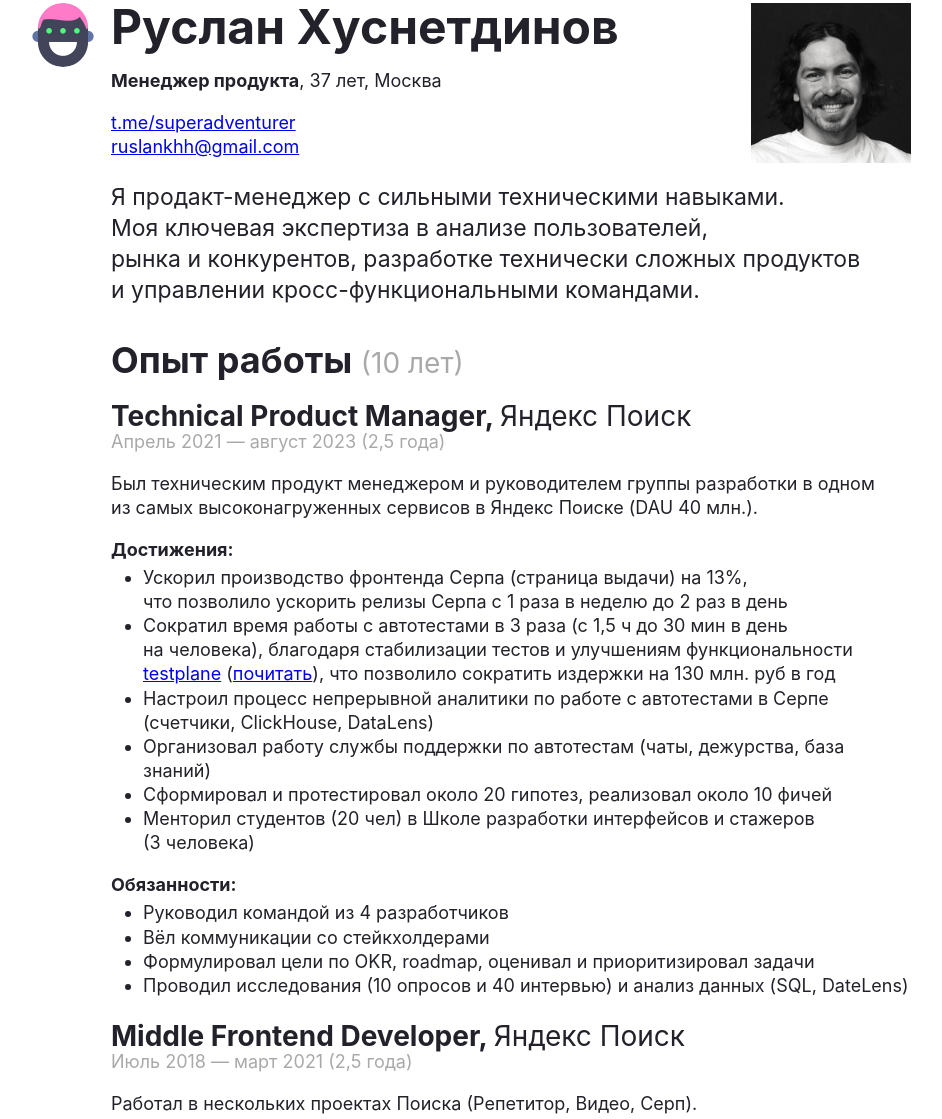
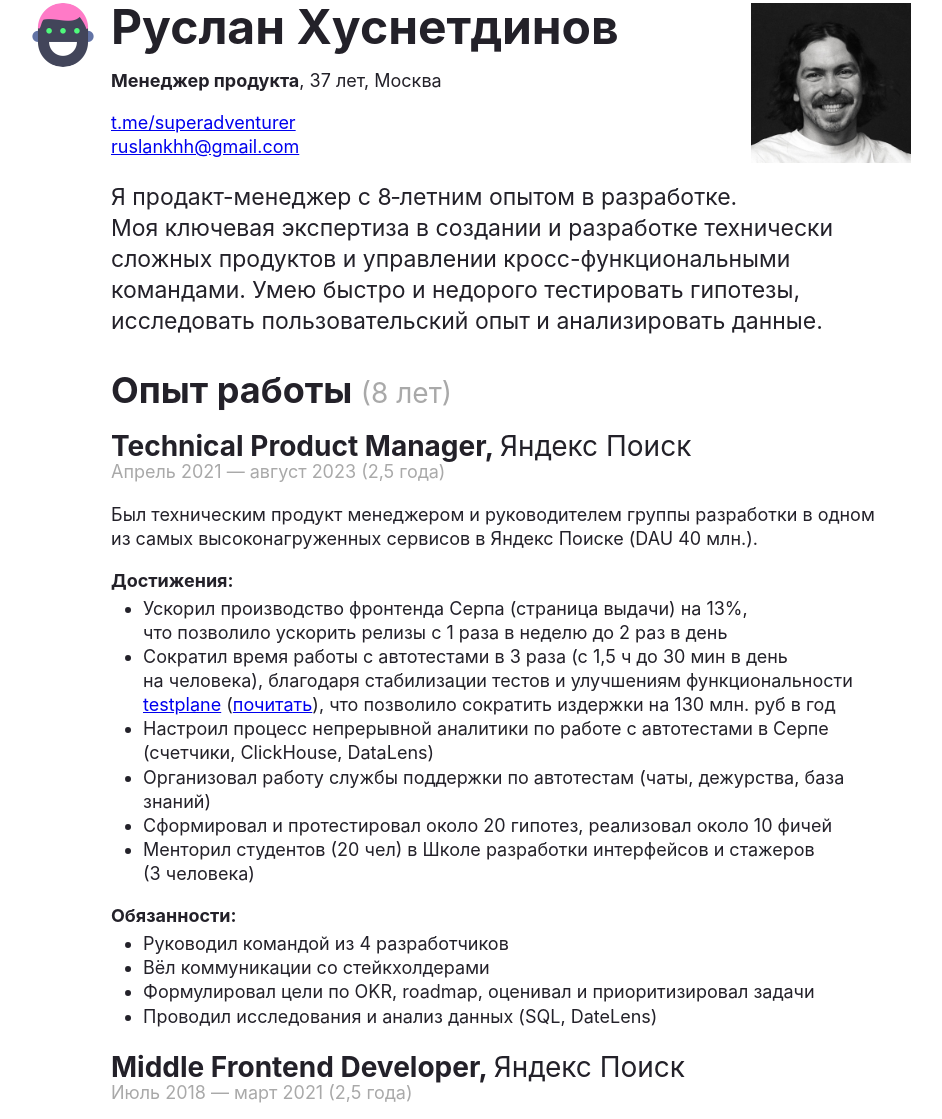
Before and after one commit to ruslanxdev/ruslanxdev.github.io, a Gatsby site: page /cv/ in a window 1280 px wide. Shown: the part 173-1292 px from the top of the page, without its empty margins (129-1071 px from the left). Built offline with nearby package versions, Linux system fonts and the light colour scheme; Gatsby itself is replaced by a stand-in of ours; some packages are replaced by stand-ins of ours.

Commit message:
fix: поправить резюме

```diff
--- a/content/pages/cv/index.mdx
+++ b/content/pages/cv/index.mdx
@@ -8,10 +8,10 @@ cover: ./ruslankhh-2024.jpg
 <Link to='https://t.me/superadventurer'>t.me/superadventurer</Link><br/>
 ruslankhh@gmail.com
 
-> Я продакт-менеджер с&nbsp;сильными&nbsp;техническими навыками.<br/>
-> Моя&nbsp;ключевая экспертиза в&nbsp;анализе пользователей, рынка&nbsp;и&nbsp;конкурентов, разработке технически сложных продуктов и&nbsp;управлении кросс-функциональными командами.
+> Я продакт-менеджер с&nbsp;8&#8209;летним&nbsp;опытом в&nbsp;разработке.<br/>
+> Моя&nbsp;ключевая экспертиза в&nbsp;создании и&nbsp;разработке технически сложных продуктов и управлении кросс-функциональными командами. Умею быстро и недорого тестировать гипотезы, исследовать пользовательский опыт и анализировать данные.
 
-## Опыт работы <SubHeader type={5}>(10 лет)</SubHeader>
+## Опыт работы <SubHeader type={5}>(8 лет)</SubHeader>
 
 ### Technical Product Manager, <SubHeader type={4}>Яндекс&nbsp;Поиск</SubHeader>
 
@@ -20,7 +20,7 @@ ruslankhh@gmail.com
 Был техническим продукт менеджером и руководителем группы разработки в&nbsp;одном из&nbsp;самых высоконагруженных сервисов в&nbsp;Яндекс Поиске (DAU 40 млн.).
 
 **Достижения:**
-- Ускорил производство фронтенда Серпа (страница выдачи) на 13%,<br/>что&nbsp;позволило ускорить релизы Серпа с&nbsp;1&nbsp;раза в&nbsp;неделю до&nbsp;2&nbsp;раз в&nbsp;день
+- Ускорил производство фронтенда Серпа (страница выдачи) на 13%,<br/>что&nbsp;позволило ускорить релизы с&nbsp;1&nbsp;раза в&nbsp;неделю до&nbsp;2&nbsp;раз в&nbsp;день
 - Сократил время работы с автотестами в 3 раза (с 1,5 ч до&nbsp;30&nbsp;мин в&nbsp;день на&nbsp;человека), благодаря стабилизации тестов и&nbsp;улучшениям функциональности [testplane](https://github.com/gemini-testing/testplane) ([почитать](https://habr.com/en/companies/yandex/articles/808467)), что позволило сократить издержки на&nbsp;130&nbsp;млн.&nbsp;руб в&nbsp;год
 - Настроил процесс непрерывной аналитики по работе с автотестами в&nbsp;Серпе (счетчики, ClickHouse, DataLens)
 - Организовал работу службы поддержки по автотестам (чаты, дежурства, база знаний)
@@ -31,7 +31,7 @@ ruslankhh@gmail.com
 - Руководил командой из&nbsp;4&nbsp;разработчиков
 - Вёл коммуникации со&nbsp;стейкхолдерами
 - Формулировал цели по OKR, roadmap, оценивал и приоритизировал задачи
-- Проводил исследования (10 опросов и 40 интервью) и анализ данных (SQL, DateLens)
+- Проводил исследования и анализ данных (SQL, DateLens)
 
 ### Middle Frontend Developer, <SubHeader type={4}>Яндекс&nbsp;Поиск</SubHeader>
 
@@ -66,7 +66,9 @@ ruslankhh@gmail.com
 
 Делал сайты под ключ (WordPress, JS), начиная от&nbsp;сбора требований до&nbsp;деплоя сайта на&nbsp;хостинге.
 
-### CEO, <SubHeader type={4}>Иов</SubHeader>
+## Проекты
+
+### Иов
 
 <SubHeader type={2}>Май 2013 — май 2015 (2&nbsp;года)</SubHeader>
 
```
